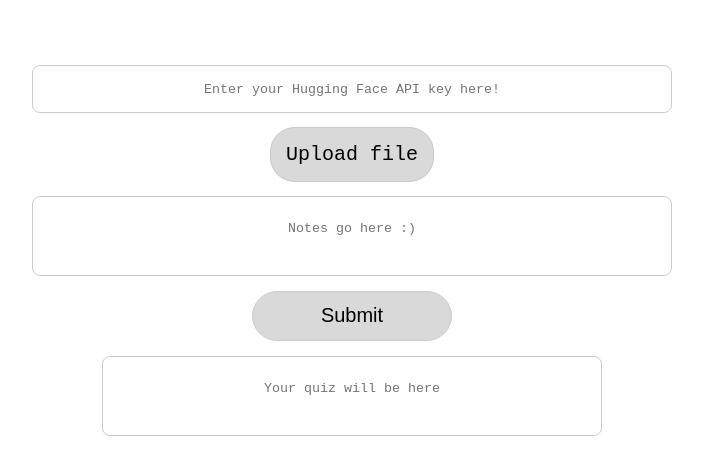
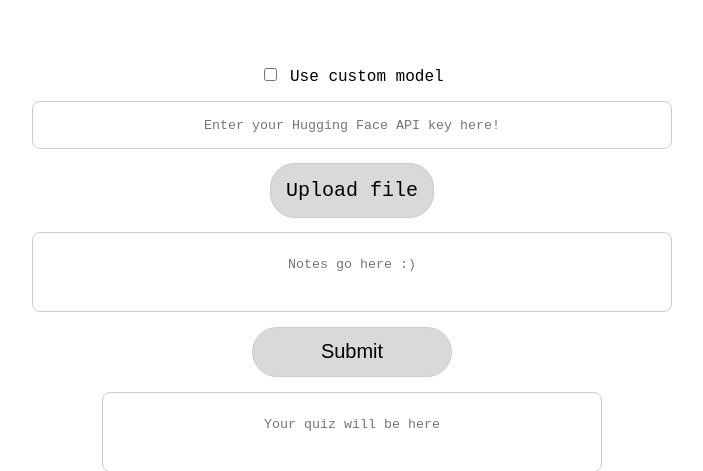
Before and after one commit to VxidDev/eduDuck, a Python web app: template templates/index.html in a window 1280 px wide. Shown: the part 137-608 px from the top of the page, without its empty margins (288-991 px from the left). Run offline with Jinja, Linux system fonts and the light colour scheme; the template is opened without the code that fills it, so the values that code supplies are empty.

Commit message:
Added custom model choice

```diff
--- a/main.py
+++ b/main.py
@@ -32,7 +32,7 @@ def uploadNotes():
 
 @app.route("/generate" , methods=['POST'])
 def generate():
-    data = flask.request.get_json()
+    data: dict = flask.request.get_json()
     NOTES = data["notes"]
 
     API_KEY = data["apiKey"]
@@ -46,8 +46,10 @@ def generate():
             "role": "user",
             "content": PROMPT
         }],
-        "model": "openai/gpt-oss-20b"
+        "model": data.get("model" , "openai/gpt-oss-20b")
     }
+
+    print(f"Model: {payload["model"]}")
 
     try:
         response = requests.post(API_URL, headers=headers, json=payload, timeout=15)
--- a/static/script.js
+++ b/static/script.js
@@ -4,6 +4,16 @@ const OutputDisplay = document.querySelector(".output");
 const TextInputs = document.querySelectorAll(".textInput")
 const ApiKeyInput = document.querySelector(".apiKey");
 const FileInputs = document.querySelectorAll(".file-upload-wrapper");
+const CustomModel = document.getElementById("customModel");
+const CustomModelInput = document.querySelector(".customModelInput");
+
+CustomModel.addEventListener('change' , () => {
+    if (CustomModel.checked) {
+        CustomModelInput.classList.remove("hidden");
+    } else {
+        CustomModelInput.classList.add("hidden");
+    }
+})
 
 TextInputs.forEach(textinput => {
     const MAXLINES = textinput.classList.contains("slim") ?
@@ -25,19 +35,32 @@ TextInputs.forEach(textinput => {
 Submit.addEventListener('click' , async () => {
     const notes = NoteInput.value.trim();
     const apiKey = ApiKeyInput.value.trim();
+    let model = null;
 
-    const msg = !apiKey ? "Enter API key." :
+    let msg = !apiKey ? "Enter API key." :
             !notes ? "Enter notes first." :
             notes.split(' ').length > 2500 ? "Notes too long." :
             "Generating...";
+
+    if (!CustomModelInput.classList.contains("hidden")) {
+        model = CustomModelInput.value.trim();
+        if (!model) {
+            msg = "Enter model.";
+        }
+    } else {
+        model = false;
+    }
+
     OutputDisplay.textContent = msg;
-    if (!notes || !apiKey || notes.split(' ').length > 2500) return;
+    if (!notes || !apiKey || notes.split(' ').length > 2500 || (!model && model !== false)) return;
 
     try {
+        let body = {notes: notes, apiKey: apiKey}
+        if (model) body["model"] = model
         const response = await fetch('/generate', {
             method: 'POST',
             headers: { 'Content-Type': 'application/json' },
-            body: JSON.stringify({ notes: notes , apiKey: apiKey})
+            body: JSON.stringify(body)
         });
 
         const data = await response.json();
--- a/static/style.css
+++ b/static/style.css
@@ -46,7 +46,7 @@ body {
     text-align: center;
 }
 
-.apiKey {
+.slimmest {
     padding: 1rem 0 0 0;
 }
 
@@ -134,3 +134,7 @@ footer {
     padding: 15px;
     cursor: pointer;
 }
+
+.hidden {
+    display: none;
+}
--- a/templates/index.html
+++ b/templates/index.html
@@ -16,7 +16,12 @@
     </div>
 
     <div class="main">
-        <textarea class="apiKey textInput slim" placeholder="Enter your Hugging Face API key here!"></textarea>
+        <label>
+            <input type="checkbox" id="customModel">
+            Use custom model
+        </label>
+        <textarea class="customModelInput textInput slimmest hidden" placeholder="Enter custom model here!"></textarea>
+        <textarea class="apiKey textInput slimmest" placeholder="Enter your Hugging Face API key here!"></textarea>
         <div class="file-upload-wrapper">
             <input type="file" id="fileInput" class="file-input"/>
             <label for="fileInput" class="button fileButton">Upload file</label>
```
